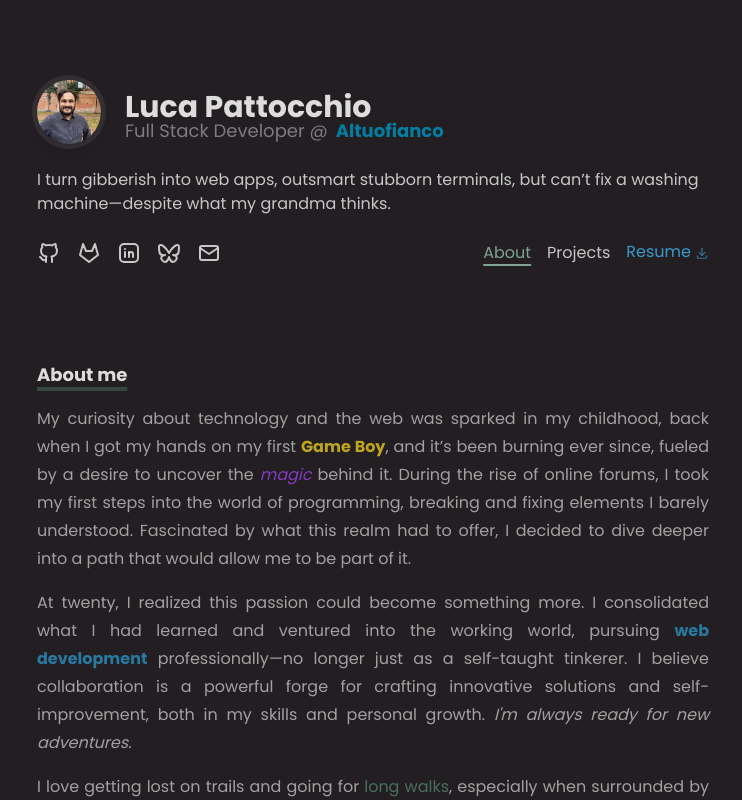
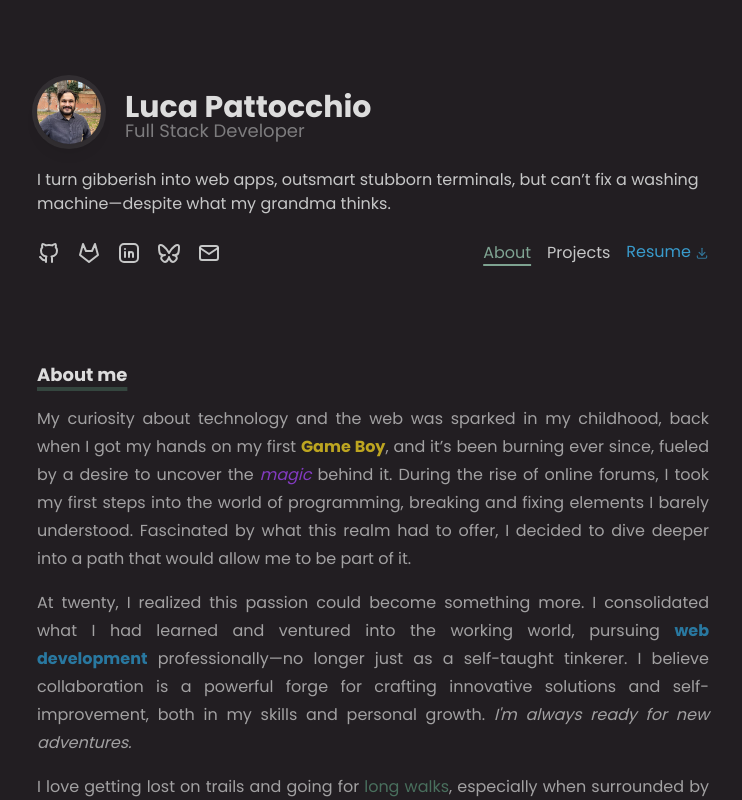
Before and after one commit to Kasui92/lucapattocchio.dev, a React (Vite) app: page / in a window 1280 px wide. Shown: the top 800 px of the page, without its empty margins (267-1009 px from the left). Built offline with nearby package versions, Linux system fonts and the light colour scheme.

Commit message:
fix: update Hero component

```diff
--- a/src/components/Header/Hero.tsx
+++ b/src/components/Header/Hero.tsx
@@ -11,19 +11,10 @@ export const Hero = (): ReactElement => (
             <HeroProfilePic />
 
             <div className="mt-2">
-                <h1 className="text-3xl font-semibold leading-none text-silver-900/90">Luca Pattocchio</h1>
-                <h2 className="mt-2 items-center space-y-2 text-lg font-medium leading-none text-silver-700/50 lg:mt-0 lg:flex lg:space-x-2 lg:space-y-0">
+                <h1 className="text-silver-900/90 text-3xl leading-none font-semibold">Luca Pattocchio</h1>
+                <h2 className="text-silver-700/50 mt-2 items-center space-y-2 text-lg leading-none font-medium lg:mt-0 lg:flex lg:space-y-0 lg:space-x-2">
                     <div className="whitespace-nowrap">
-                        <span>Full Stack Developer @</span>
-                    </div>
-                    <div className="whitespace-nowrap">
-                        <a
-                            href={`https://altuofianco.it`}
-                            className="underline-transition font-bold text-altuofianco after:bg-altuofianco"
-                            title={`Go to Altuofianco website`}
-                        >
-                            Altuofianco
-                        </a>
+                        <span>Full Stack Developer</span>
                     </div>
                 </h2>
             </div>
```
